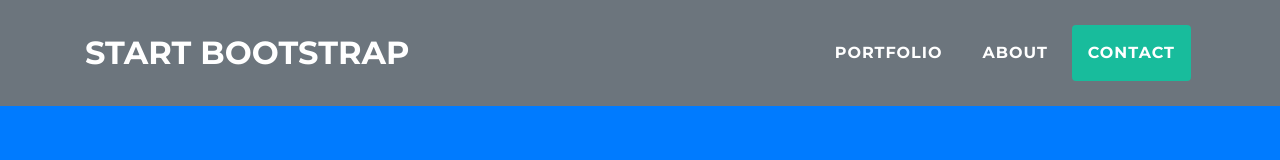
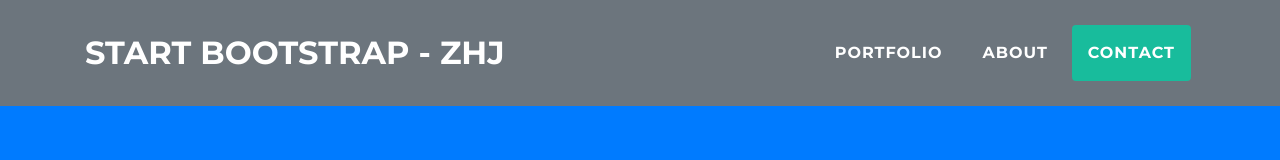
Before and after one commit to zhjsg/bootstrap, a website with bundled scripts: page index.html in a window 1280 px wide. Shown: the top 160 px of the page. Built offline with nearby package versions, Linux system fonts and the light colour scheme.

Commit message:
Update index.html

```diff
--- a/index.html
+++ b/index.html
@@ -31,7 +31,7 @@
     <!-- Navigation -->
     <nav class="navbar navbar-expand-lg bg-secondary fixed-top text-uppercase" id="mainNav">
       <div class="container">
-        <a class="navbar-brand js-scroll-trigger" href="#page-top">Start Bootstrap</a>
+        <a class="navbar-brand js-scroll-trigger" href="#page-top">Start Bootstrap - ZHJ</a>
         <button class="navbar-toggler navbar-toggler-right text-uppercase bg-primary text-white rounded" type="button" data-toggle="collapse" data-target="#navbarResponsive" aria-controls="navbarResponsive" aria-expanded="false" aria-label="Toggle navigation">
           Menu
           <i class="fas fa-bars"></i>
```
